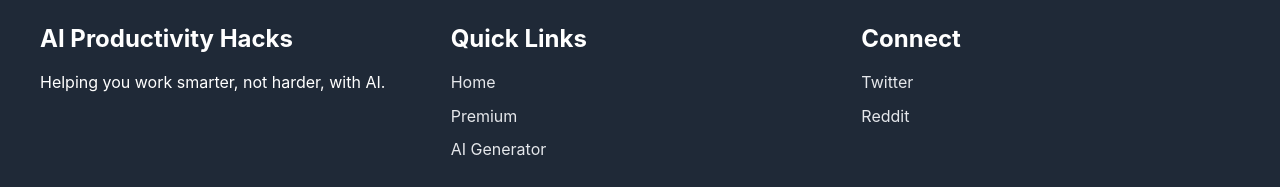
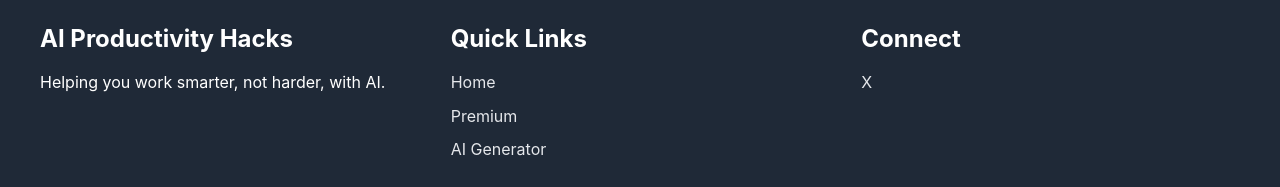
Before and after one commit to SargeJoseph/ai-productivity-hacks, a Next.js app: page / in a window 1280 px wide. Shown: the part 2507-2694 px from the top of the page. Built offline with nearby package versions, Linux system fonts and the light colour scheme.

Commit message:
Update Layout.js

```diff
--- a/components/Layout.js
+++ b/components/Layout.js
@@ -37,8 +37,8 @@
           <div className="footer-section">
             <h3>Connect</h3>
             <ul className="social-links">
-              <li><a href="https://twitter.com/" target="_blank" rel="noopener noreferrer">Twitter</a></li>
-              <li><a href="https://reddit.com/" target="_blank" rel="noopener noreferrer">Reddit</a></li>
+              <li><a href="https://x.com/_aiproductivity" target="_blank" rel="noopener noreferrer">X</a></li>
+
             </ul>
           </div>
         </div>
```
